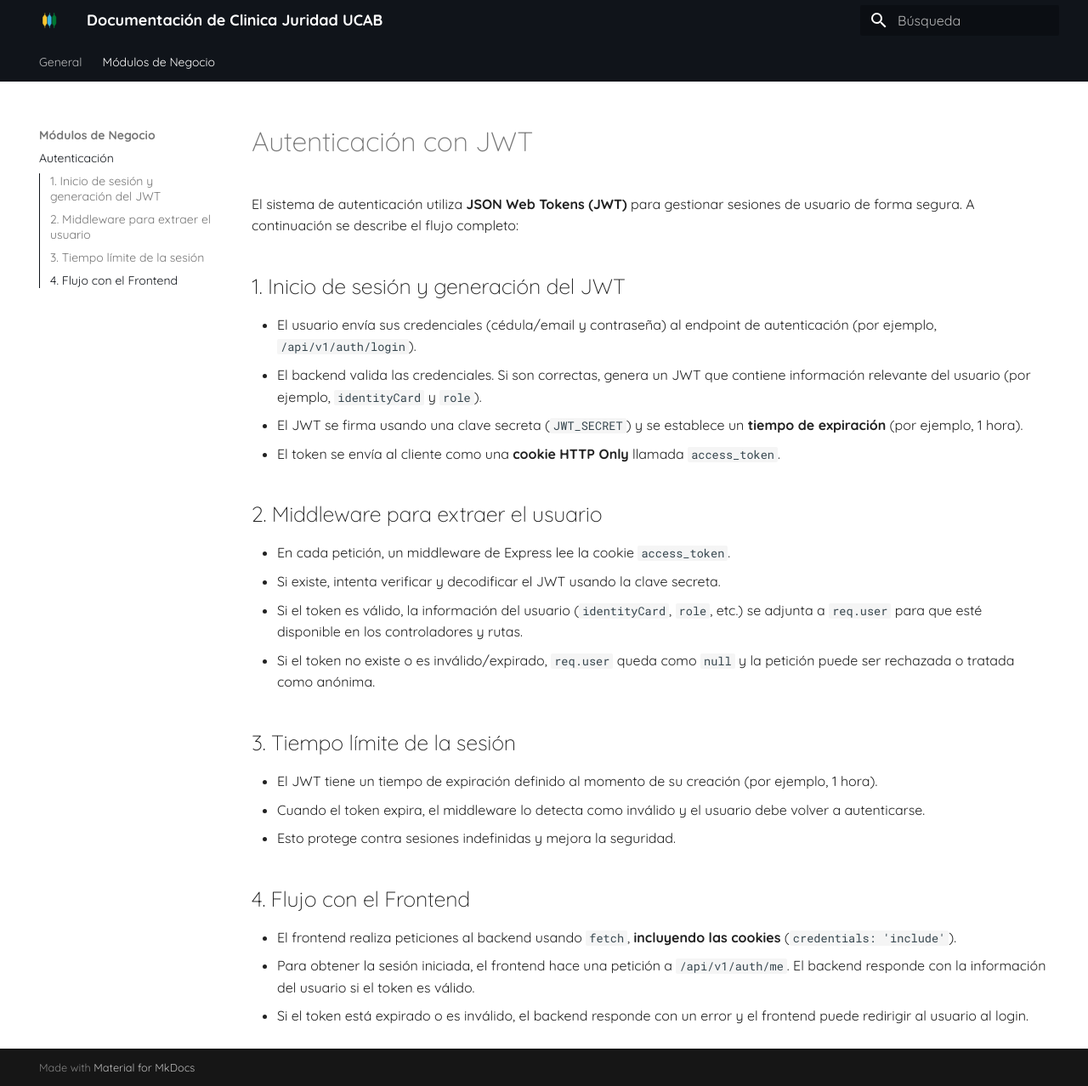
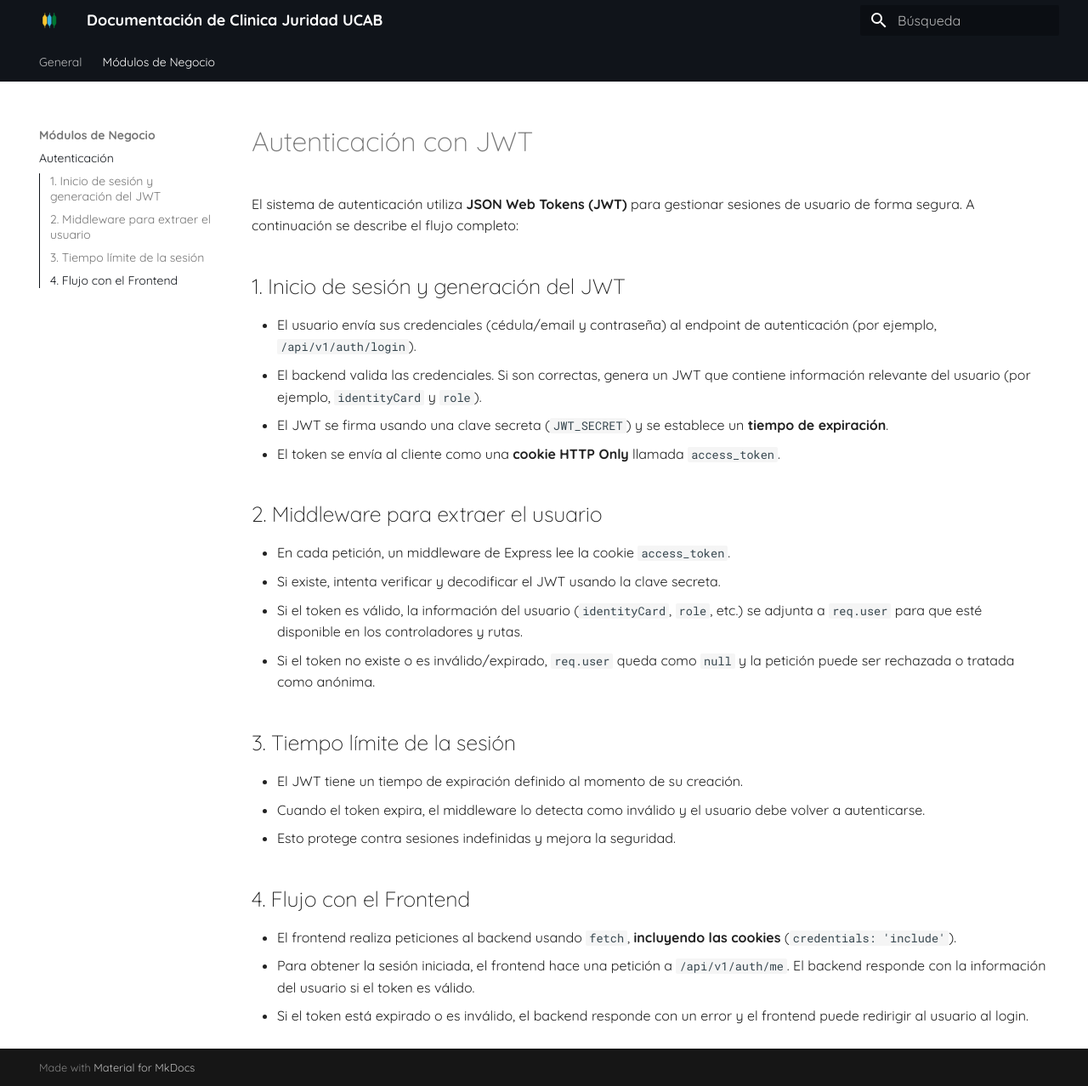
Before and after one commit to DanielCarrenoMar/ClinicaJuridica-UCAB, an MkDocs documentation site: the page built from docs/modules/auth.md, in a window 1280 px wide and 1278 px high. Shown: the whole window at 85% size. Built offline with MkDocs 1.6.1 and Material for MkDocs 9.7.7, drawn with Linux system fonts in a browser that asks for light colours.

Commit message:
doc: quitar referencai a que el token dura 1 hora

```diff
--- a/docs/modules/auth.md
+++ b/docs/modules/auth.md
@@ -7,7 +7,7 @@ El sistema de autenticación utiliza **JSON Web Tokens (JWT)** para gestionar se
 
 - El usuario envía sus credenciales (cédula/email y contraseña) al endpoint de autenticación (por ejemplo, `/api/v1/auth/login`).
 - El backend valida las credenciales. Si son correctas, genera un JWT que contiene información relevante del usuario (por ejemplo, `identityCard` y `role`).
-- El JWT se firma usando una clave secreta (`JWT_SECRET`) y se establece un **tiempo de expiración** (por ejemplo, 1 hora).
+- El JWT se firma usando una clave secreta (`JWT_SECRET`) y se establece un **tiempo de expiración**.
 - El token se envía al cliente como una **cookie HTTP Only** llamada `access_token`.
 
 ## 2. Middleware para extraer el usuario
@@ -19,7 +19,7 @@ El sistema de autenticación utiliza **JSON Web Tokens (JWT)** para gestionar se
 
 ## 3. Tiempo límite de la sesión
 
-- El JWT tiene un tiempo de expiración definido al momento de su creación (por ejemplo, 1 hora).
+- El JWT tiene un tiempo de expiración definido al momento de su creación.
 - Cuando el token expira, el middleware lo detecta como inválido y el usuario debe volver a autenticarse.
 - Esto protege contra sesiones indefinidas y mejora la seguridad.
 
```
